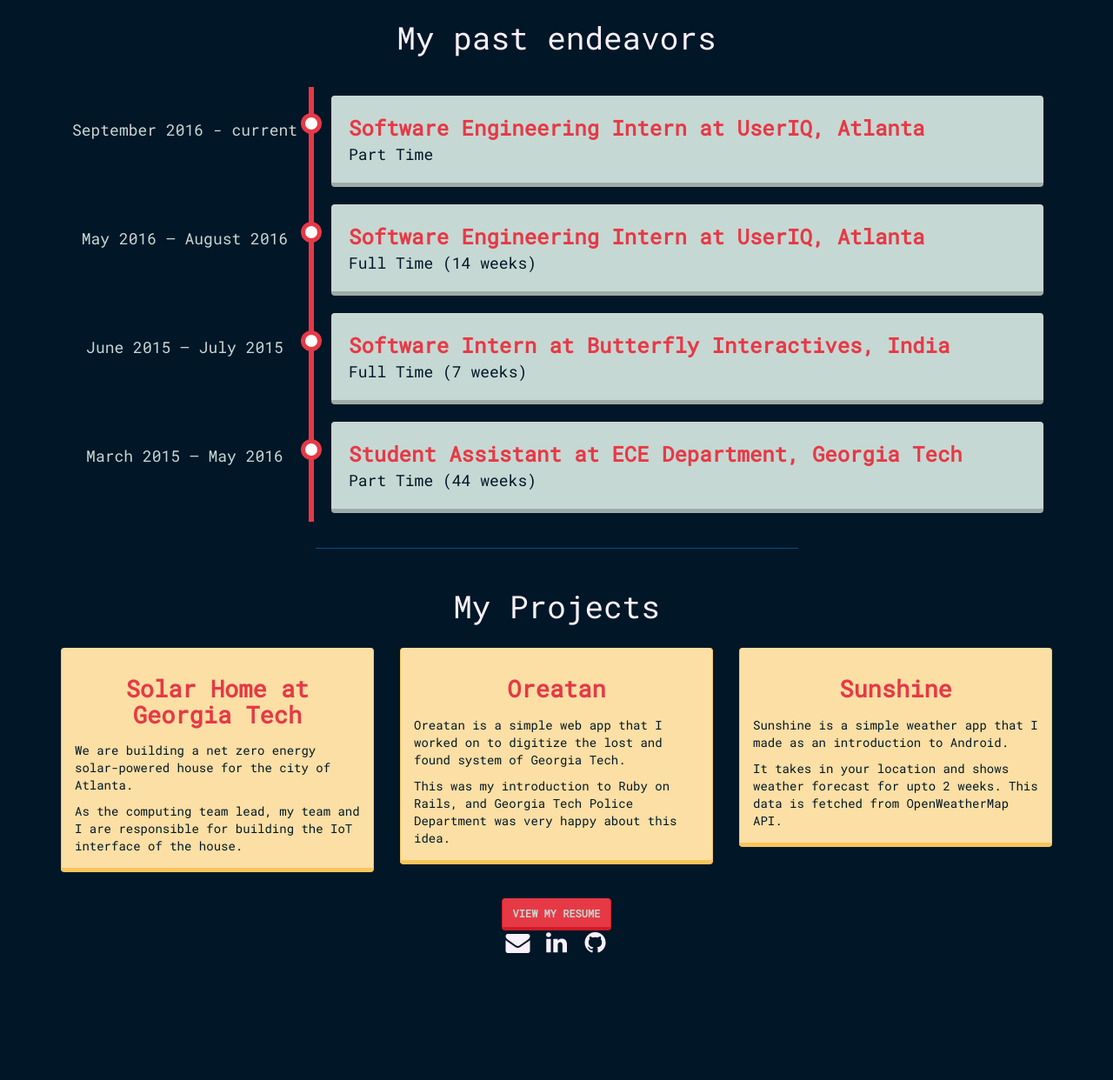
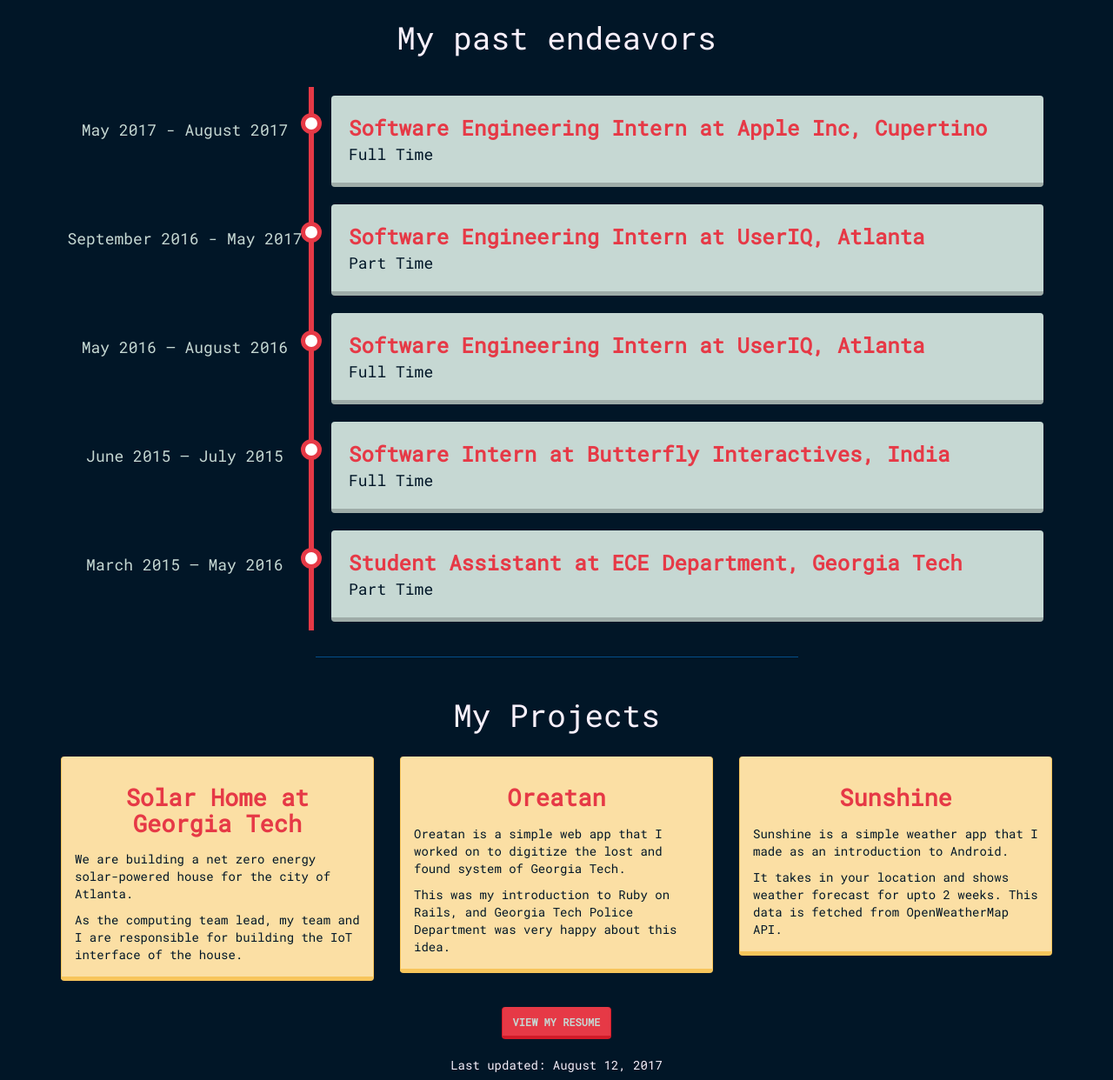
Before and after one commit to dm4562/personal-website, a plain HTML site: page index.html in a window 1280 px wide. Shown: the part 331-1573 px from the top of the page at 87% size. Before the commit the page ends 1430 px from the top, so only its background shows below. Drawn offline with nearby package versions, Linux system fonts and the light colour scheme.

Commit message:
Add Apple internship and gitlab link

```diff
--- a/index.html
+++ b/index.html
@@ -240,7 +240,22 @@
       <div class="container">
         <ul class="flaTimeline" style="border-top: 0;">
           <li class="event">
-            <div class="date">September 2016 - current</div>
+            <div class="date">May 2017 - August 2017</div>
+              <div class="content">
+                <div class="title title-timeline">Software Engineering Intern at Apple Inc, Cupertino</div>
+                <div class="title subtitle">Full Time</div>
+                <div class="text">
+                  <ul>
+                    <li>Worked with the CoreOS Flash Storage Software team.</li>
+                    <li>Built a tool that is able to capture and replay file system operations happening on a disk.</li>
+                    <li>Made contributions to the XNU kernel.</li>
+                    <li>Helped find bugs in a new filesystem.</li>
+                  </ul>
+                </div>
+              </div>
+            </li>
+          <li class="event">
+            <div class="date">September 2016 - May 2017</div>
             <div class="content">
               <div class="title title-timeline">Software Engineering Intern at UserIQ, Atlanta</div>
               <div class="title subtitle">Part Time</div>
@@ -256,7 +271,7 @@
             <div class="date">May 2016 – August 2016</div>
             <div class="content">
               <div class="title title-timeline">Software Engineering Intern at UserIQ, Atlanta</div>
-              <div class="title subtitle">Full Time (14 weeks)</div>
+              <div class="title subtitle">Full Time</div>
               <div class="text">
                 <ul>
                   <li>Built a demo app that will be used by the Sales team to demonstrate UserIQ’s product to potential customers</li>
@@ -273,7 +288,7 @@
             <div class="content">
               <div class="title title-timeline">Software Intern at Butterfly Interactives, India</div>
               <div class="title subtitle">
-                Full Time (7 weeks)
+                Full Time
               </div>
               <div class="text">
                 <ul>
@@ -288,7 +303,7 @@
             <div class="date">March 2015 – May 2016</div>
             <div class="content">
               <div class="title title-timeline">Student Assistant at ECE Department, Georgia Tech</div>
-              <div class="title subtitle">Part Time (44 weeks)</div>
+              <div class="title subtitle">Part Time</div>
               <div class="text">
                 <ul>
                   <li>Wrote a python script to generate annual performance graphs of the faculty members.</li>
@@ -357,7 +372,10 @@
     <br>
     <div class="section">
       <div class="container text-center">
-        <a target="_blank" href="assets/DhruvMehra.pdf" class="btn btn-danger">View my resume</a>
+        <a target="_blank" href="assets/DhruvMehraResume.pdf" class="btn btn-danger">View my resume</a>
+        <br>
+        <br>
+        <p class="date">Last updated: August 12, 2017</p>
       </div>
     </div>
     <footer class="section">
@@ -366,7 +384,7 @@
           <div class="col-md-12 text-center">
             <a target="_blank" href="mailto:dmehra6@gatech.edu"><i class="fa fa-2x fa-fw fa-envelope text-inverse"></i></a>
             <a target="_blank" href="https://www.linkedin.com/in/dm4562"><i class="fa fa-2x fa-fw fa-linkedin text-inverse"></i></a>
-            <a target="_blank" href="https://github.com/dm4562"><i class="fa fa-2x fa-fw fa-github text-inverse"></i></a>
+            <a target="_blank" href="https://gitlab.com/dm4562"><i class="fa fa-2x fa-fw fa-gitlab text-inverse"></i></a>
           </div>
         </div>
       </div>
--- a/less/custom.less
+++ b/less/custom.less
@@ -112,6 +112,10 @@ h6 {
 div,
 p {
   font-family: 'Roboto Mono';
+}
+
+p {
+  color: @magnolia;
 }
 
 // .project-title {
```
Also changed, not shown: css/custom.css, 1 other file.
